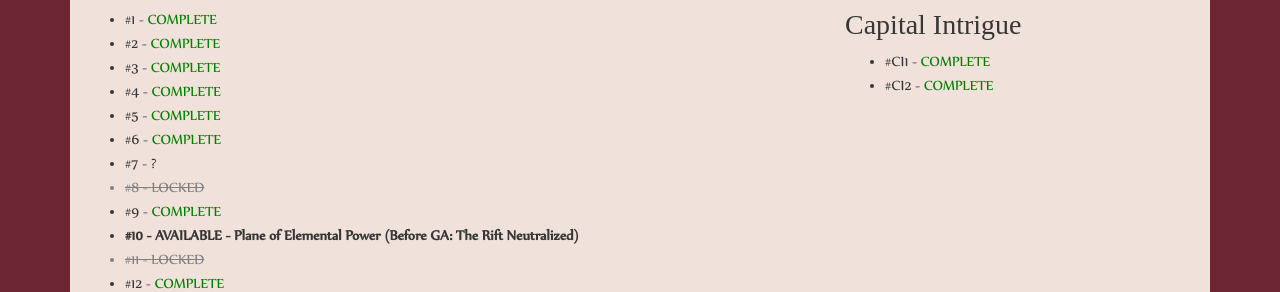
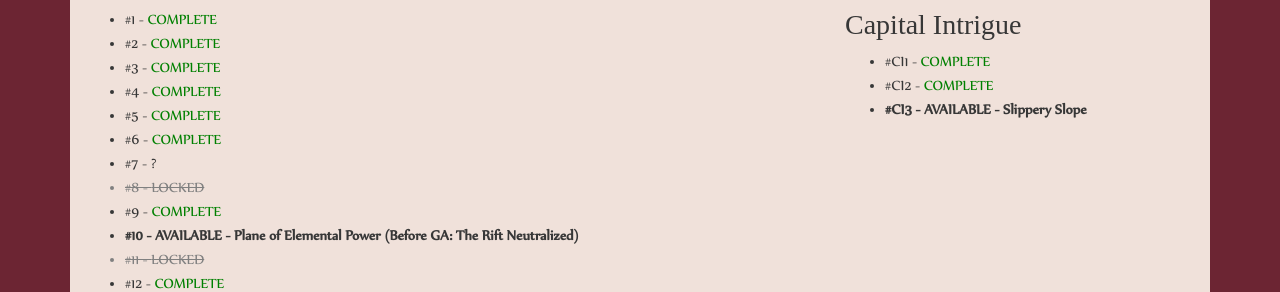
Before and after one commit to Divegato/gloomhaven-travel-log, a Jekyll site: the page built from index.html, in a window 1280 px wide. Shown: the part 912-1204 px from the top of the page. Built offline with Jekyll 4.4.1, drawn with Linux system fonts in a browser that asks for light colours; nearby versions of some CDN libraries; some web fonts are replaced.

Commit message:
CI2 city event

```diff
--- a/_data/missions.json
+++ b/_data/missions.json
@@ -165,6 +165,12 @@
             "name": "Jailbreak",
             "status": "complete",
             "campaign": "Capital Intrigue"
+        },
+        {
+            "number": "CI3",
+            "name": "Slippery Slope",
+            "status": "available",
+            "campaign": "Capital Intrigue"
         }
     ]
 }
```
Also changed, not shown: 1 other file.
